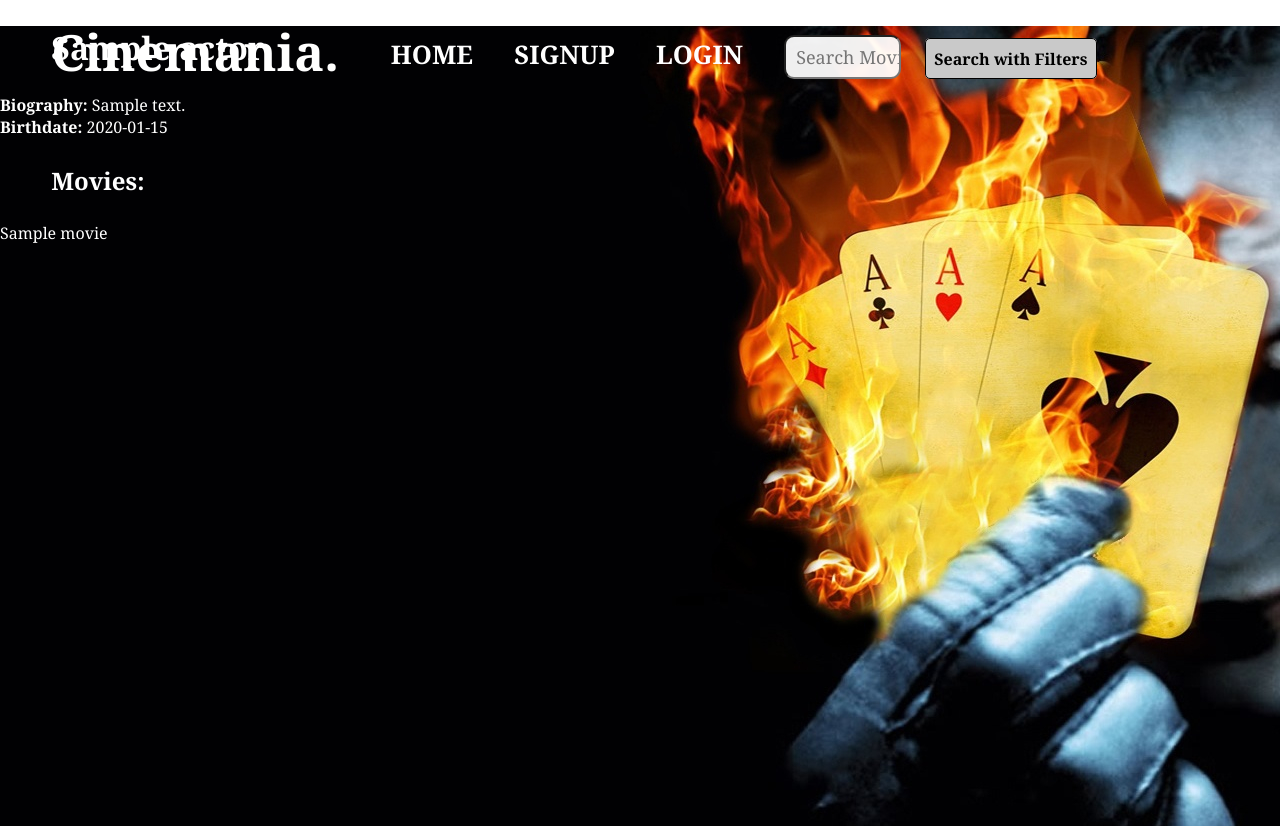
After one commit to shuchitachawla2909/Movie-Review-System, a Django app: template itw2/blog/templates/blog/actor_detail.html in a window 1280 px wide. The commit adds this page. Run offline with Django 3.2, Linux system fonts and the light colour scheme; the template is opened without the code that fills it: most values are stand-ins (such as "Sample title", 1, 10 or a date in 2020).

Commit message:
actor-detail1

```diff
--- a/itw2/blog/admin.py
+++ b/itw2/blog/admin.py
@@ -1,5 +1,6 @@
 from django.contrib import admin
-from .models import Movie, Review
+from .models import Movie, Review, Actor
 
 admin.site.register(Movie)
 admin.site.register(Review)
+admin.site.register(Actor)
--- a/itw2/blog/forms.py
+++ b/itw2/blog/forms.py
@@ -9,6 +9,7 @@ class GenreForm(forms.Form):
         ('horror', 'Horror'),
         ('sci-fi', 'Sci-Fi'),
         ('adventure', 'Adventure'),
+        ('biography', 'Biography'),
     ]
     genre = forms.ChoiceField(choices=GENRES, label="Select Genre")
 
--- /dev/null
+++ b/itw2/blog/templates/blog/actor_detail.html
@@ -0,0 +1,24 @@
+{% extends "blog/base.html" %}
+{% block styling %}
+    <style>
+
+    </style>
+{% endblock styling %}
+
+{% block content %}
+<body>
+    <h1 style="color: white;">{{ actor.name }}</h1>
+    <p style="color: white;"><strong>Biography:</strong> {{ actor.biography }}</p>
+    <p style="color: white;"><strong>Birthdate:</strong> {{ actor.birthdate }}</p>
+    <h2 style="color: white;">Movies:</h2>
+    <ul style="color: white;">
+        {% for movie in actor.movies.all %}
+            <li>{{ movie.title }}</li>
+        {% empty %}
+            <li>No movies found for this actor.</li>
+        {% endfor %}
+    </ul>
+</body>
+
+
+{% endblock content %}
--- a/itw2/blog/urls.py
+++ b/itw2/blog/urls.py
@@ -1,5 +1,5 @@
 from django.urls import path
-from .views import MovieDetailView, ReviewCreateView, ReviewUpdateView, ReviewDeleteView
+from .views import MovieDetailView, ReviewCreateView, ReviewUpdateView, ReviewDeleteView, actor_detail
 from . import views
 
 urlpatterns = [
@@ -11,5 +11,7 @@ urlpatterns = [
     path('reviews/<int:pk>/', views.review, name='movie-review'),
     path('search', views.search, name='search'),
     path('movie/<int:movie_id>/toggle_watchlist/', views.toggle_watchlist, name='toggle_watchlist'),
-    path('filters/', views.filters, name='filters')
+    path('filters/', views.filters, name='filters'),
+    path('actor/<int:pk>/', actor_detail, name='actor-detail'),
+    # path('actors/', actor_list, name='actor-list'),
 ]
```
Also changed, not shown: itw2/blog/models.py (+25 -0 lines), itw2/blog/templates/blog/movie_detail.html (+12 -2 lines), itw2/blog/templatetags/custom_filters.py (added, +9 -0 lines), itw2/blog/views.py (+5 -2 lines), itw2/blog/migrations/0012_actor.py (added), itw2/blog/templatetags/__init__.py (added), itw2/db.sqlite3, itw2/media/movies/gangubai_poster.jpeg (added), itw2/users/models.py (line endings or trailing spaces).
